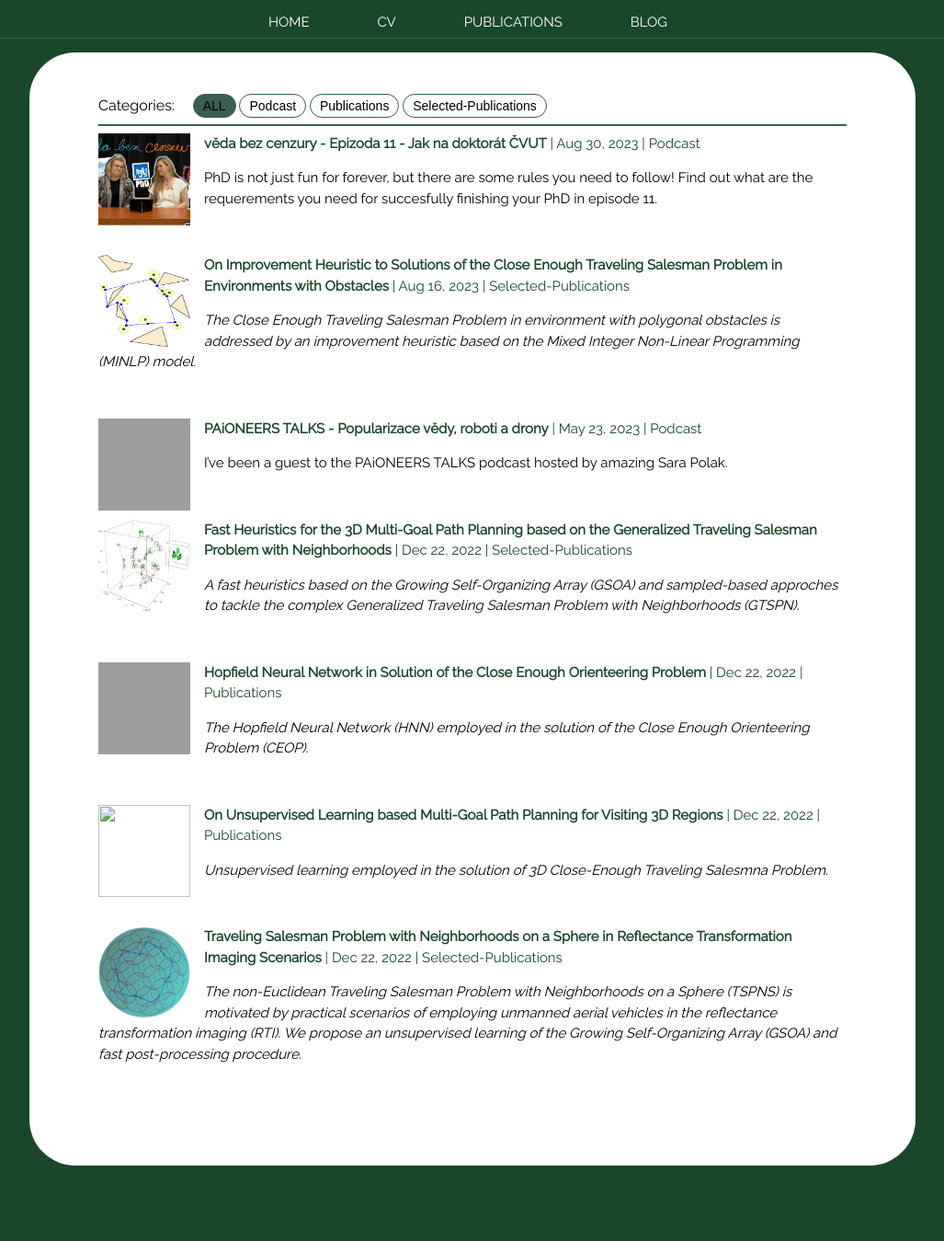
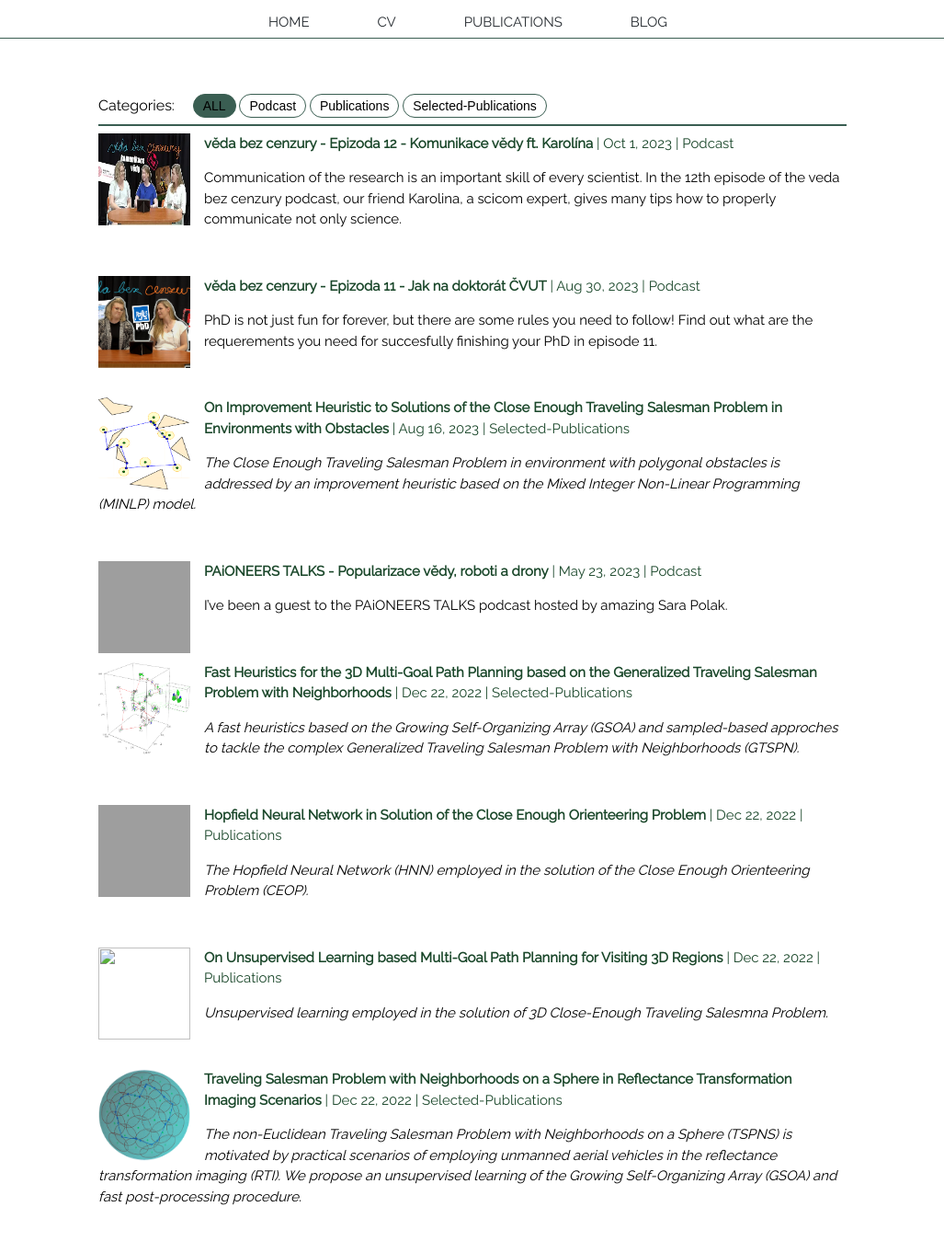
Before and after one commit to deckejin/deckejin.github.io, a Jekyll site: the page built from docs/blog.md, in a window 1280 px wide, cut to the strip 0-1430 px from the top of the page. Shown: the top 1349 px of the strip at 92% size, without its empty margins (126-1153 px from the left). Built offline with Jekyll 4.4.1, drawn with Linux system fonts in a browser that asks for light colours; before the commit the page ends 1275 px from its top, so only the background shows below that; grey boxes are pictures that could not be loaded.

Commit message:
added update

```diff
--- /dev/null
+++ b/docs/_posts/2023-10-03-vedaep12.md
@@ -0,0 +1,18 @@
+---
+layout: post
+title:  "věda bez cenzury - Epizoda 12 - Komunikace vědy ft. Karolína"
+date:   2023-10-01 20:51:01 +0100
+categories: Podcast
+image:  /images/podcast-12.webp
+author: "Jindřiška Deckerová"
+tags:    news podcast
+qtitle:  "How to communicate science?! Check out the latest podcast episode to find out..."
+date2: "03/10/2023"
+excerpt_separator: <!--more-->
+---
+Communication of the research is an important skill of every scientist. In the 12th episode of the veda bez cenzury podcast, our friend Karolina, a scicom expert, gives many tips how to properly communicate not only science.
+<!--more-->
+
+*WARNING: Episode is in Czech!*
+
+<iframe style="border-radius:12px" src="https://open.spotify.com/embed/episode/2NBuHSzf75TiAJ5OzDkqxn?utm_source=generator" width="100%" height="352" frameBorder="0" allowfullscreen="" allow="autoplay; clipboard-write; encrypted-media; fullscreen; picture-in-picture" loading="lazy"></iframe>
--- a/docs/assets/css/style.css
+++ b/docs/assets/css/style.css
@@ -28,7 +28,8 @@ html,body{
     line-height:1.5;
     /* background-color: #3a5e52; */
     /* background-color: #005C38; */
-    background-color: #1a472a;
+    /* background-color: #1a472a; */
+    /* background-color: #E7E8EE; */
 
 }
 
@@ -54,7 +55,7 @@ html,body{
 .nav-bar a {
   text-decoration: none;
   padding: 30px 40px 30px 30px;
-  color: #ffffff;
+  /* color: #ffffff; */color: #272C31;
 }
 
 .nav-bar .active a {
```
Also changed, not shown: docs/images/podcast-12.webp (added).
